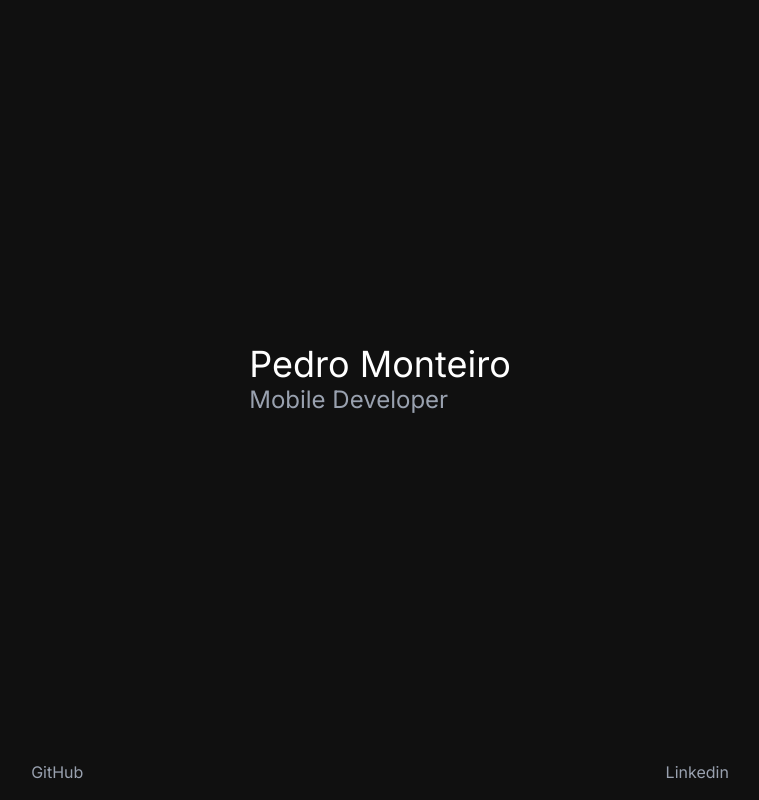
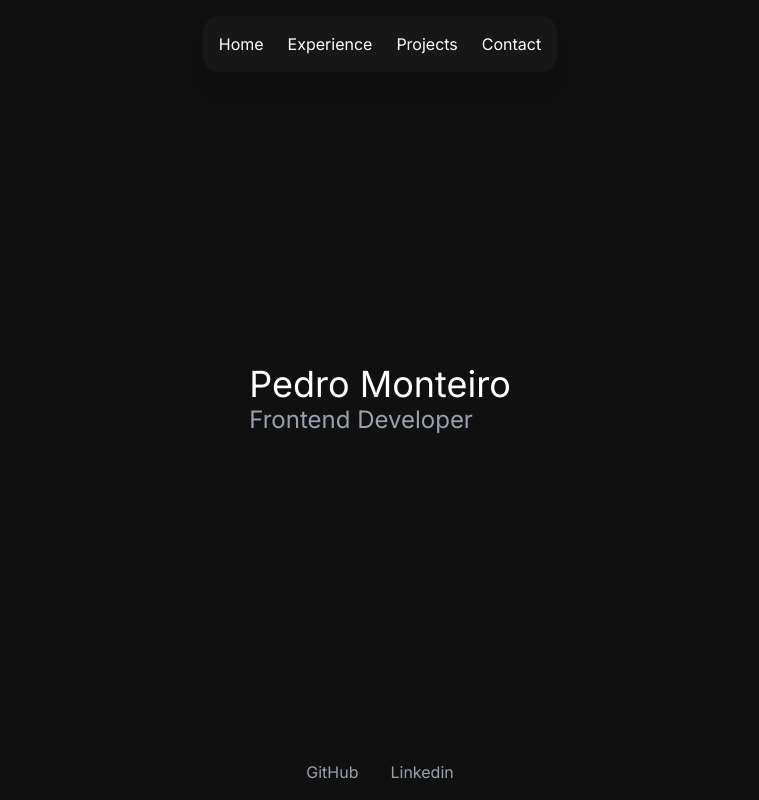
Before and after one commit to pedroafmonteiro/website, a React (Vite) app: page / in a window 1280 px wide. Shown: the whole page, without its empty margins (260-1019 px from the left). Built offline with nearby package versions, Linux system fonts and the light colour scheme; a web font is replaced by a local one.

Commit message:
feat: navbar layout with navitem for modularity

```diff
--- a/src/components/NavBar.tsx
+++ /dev/null
@@ -1,5 +0,0 @@
-const NavBar = () => {
-
-}
-
-export default NavBar;
--- /dev/null
+++ b/src/components/NavBar/NavBar.tsx
@@ -0,0 +1,18 @@
+import NavItem from "./NavItem";
+
+const NavBar = () => {
+  const navItems = ["Home", "Experience", "Projects", "Contact"];
+  return (
+    <>
+      <nav className="bg-neutral-900 w-min p-2 m-4 rounded-2xl shadow-xl">
+        <ul className="flex flex-row justify-between space-x-2">
+          {navItems.map((item) => (
+            <NavItem key={item} label={item} />
+          ))}
+        </ul>
+      </nav>
+    </>
+  );
+};
+
+export default NavBar;
--- /dev/null
+++ b/src/components/NavBar/NavItem.tsx
@@ -0,0 +1,9 @@
+const NavItem = ({ label }: { label: string }) => {
+  return (
+    <li className="p-2 rounded-lg hover:bg-neutral-800 cursor-pointer transition-colors duration-200">
+      <p className="text-white select-none">{label}</p>
+    </li>
+  );
+};
+
+export default NavItem;
--- a/src/index.css
+++ b/src/index.css
@@ -7,17 +7,13 @@
   --font-mono: "Google Sans Code", monospace;
 }
 
-html {
+:root {
   background-color: #101010;
-}
-
-/* Mobile-safe 100vh variable */
-:root {
   --vh: 100vh;
 }
 
 @media (max-width: 600px) {
   :root {
-    /* Will be updated by JS for mobile browsers */
+    background-color: #101010;
   }
 }
--- a/src/pages/Home.tsx
+++ b/src/pages/Home.tsx
@@ -1,28 +1,30 @@
+import NavBar from "../components/NavBar/NavBar";
+
 const Home = () => {
   return (
     <>
-      <main
-        className="flex flex-col justify-between"
-        style={{ minHeight: "calc(var(--vh, 1vh) * 100)" }}
-      >
-        <div className="flex-1 flex items-center justify-center">
-          <div className="w-min">
-            <h1 className="text-white text-4xl whitespace-nowrap select-none">
-              Pedro Monteiro
-            </h1>
-            <h2 className="text-gray-400 text-2xl select-none">
-              Mobile Developer
-            </h2>
-          </div>
+      <div className="fixed w-full z-1 flex justify-center">
+        <NavBar />
+      </div>
+      <main className="flex flex-col items-center justify-center min-h-screen w-full">
+        <div>
+          <h1 className="text-white text-4xl select-none">Pedro Monteiro</h1>
+          <h2 className="text-gray-400 text-2xl select-none text-start">
+            Frontend Developer
+          </h2>
         </div>
-        <footer className="mb-4 flex justify-around">
+        <footer className="fixed bottom-0 left-0 w-full flex justify-center gap-8 mb-4">
           <a
+            target="_blank"
+            rel="noopener noreferrer"
             href="https://github.com/pedroafmonteiro"
             className="text-gray-400 select-none"
           >
             GitHub
           </a>
           <a
+            target="_blank"
+            rel="noopener noreferrer"
             href="https://linkedin.com/in/pedro10monteiro"
             className="text-gray-400 select-none"
           >
```
